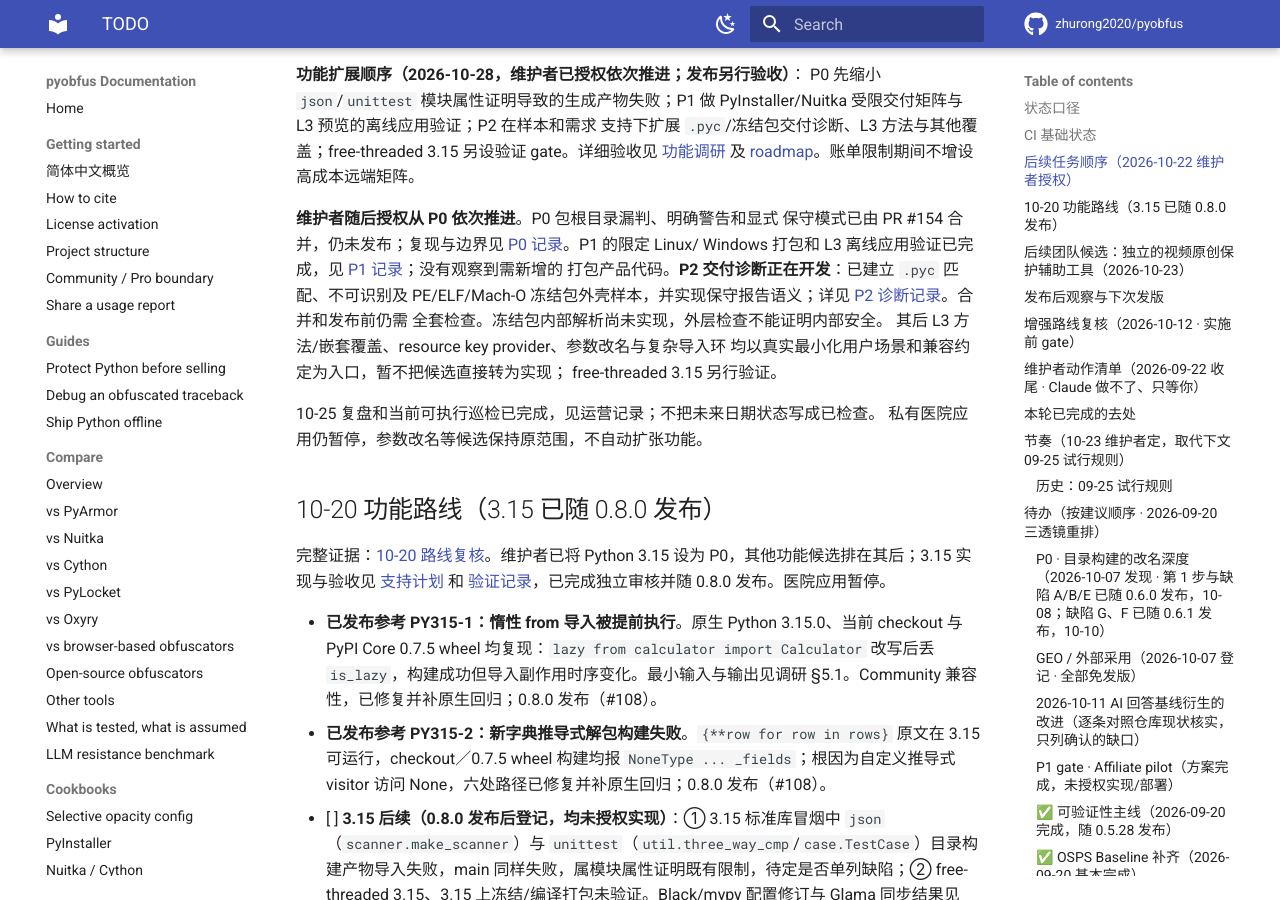
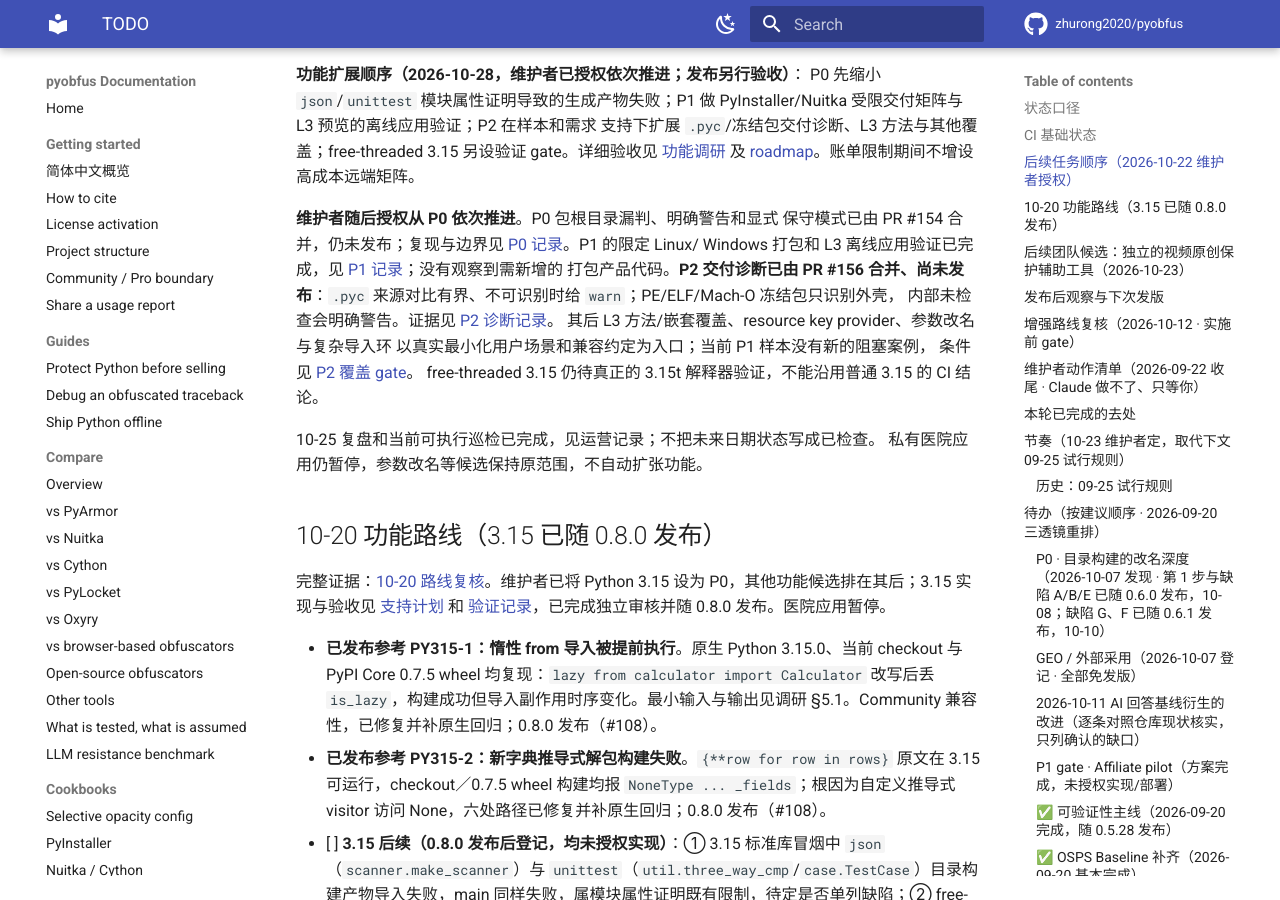
Before and after one commit to zhurong2020/pyobfus, an MkDocs documentation site: the page built from docs/TODO.md, in a window 1280 px wide and 900 px high, scrolled down 1456 px. Built offline with MkDocs 1.6.1 and Material for MkDocs 9.7.7, drawn with Linux system fonts in a browser that asks for light colours; comment, search, counter and statistics services are not loaded.

Commit message:
docs: close P2 diagnostics and record conditional gates

```diff
--- a/docs/TODO.md
+++ b/docs/TODO.md
@@ -69,13 +69,15 @@ PyInstaller/Nuitka 受限交付矩阵与 L3 预览的离线应用验证；P2 在
 [P0 记录](P0_MODULE_ATTRIBUTE_COMPAT_2026-10-28.md)。P1 的限定 Linux/
 Windows 打包和 L3 离线应用验证已完成，见
 [P1 记录](P1_PACKAGING_VALIDATION_2026-10-28.md)；没有观察到需新增的
-打包产品代码。**P2 交付诊断正在开发**：已建立 `.pyc` 匹配、不可识别及
-PE/ELF/Mach-O 冻结包外壳样本，并实现保守报告语义；详见
-[P2 诊断记录](P2_DELIVERY_DIAGNOSTICS_2026-10-28.md)。合并和发布前仍需
-全套检查。冻结包内部解析尚未实现，外层检查不能证明内部安全。
+打包产品代码。**P2 交付诊断已由 PR #156 合并、尚未发布**：`.pyc`
+来源对比有界、不可识别时给 `warn`；PE/ELF/Mach-O 冻结包只识别外壳，
+内部未检查会明确警告。证据见
+[P2 诊断记录](P2_DELIVERY_DIAGNOSTICS_2026-10-28.md)。
 其后 L3 方法/嵌套覆盖、resource key provider、参数改名与复杂导入环
-均以真实最小化用户场景和兼容约定为入口，暂不把候选直接转为实现；
-free-threaded 3.15 另行验证。
+以真实最小化用户场景和兼容约定为入口；当前 P1 样本没有新的阻塞案例，
+条件见 [P2 覆盖 gate](P2_CONDITIONAL_COVERAGE_GATE_2026-10-28.md)。
+free-threaded 3.15 仍待真正的 3.15t 解释器验证，不能沿用普通 3.15
+的 CI 结论。
 
 10-25 复盘和当前可执行巡检已完成，见运营记录；不把未来日期状态写成已检查。
 私有医院应用仍暂停，参数改名等候选保持原范围，不自动扩张功能。
```
Also changed, not shown: docs/CURRENT_PLAN_ZH.md (+6 -3 lines), docs/P2_CONDITIONAL_COVERAGE_GATE_2026-10-28.md (added, +35 -0 lines), docs/P2_DELIVERY_DIAGNOSTICS_2026-10-28.md (+11 -1 lines), docs/ROADMAP.md (+3 -3 lines).
